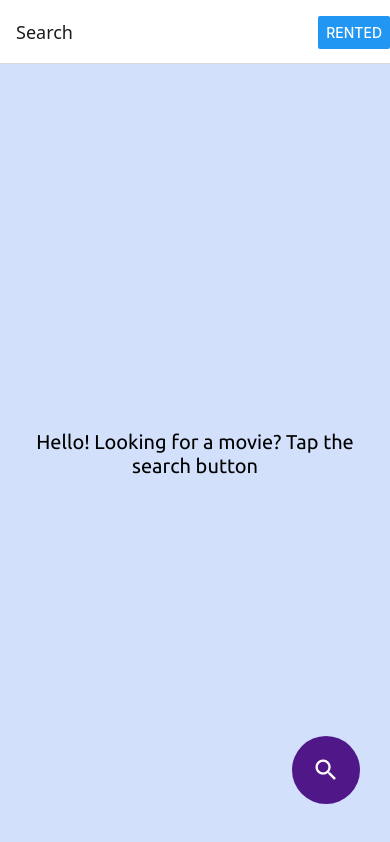
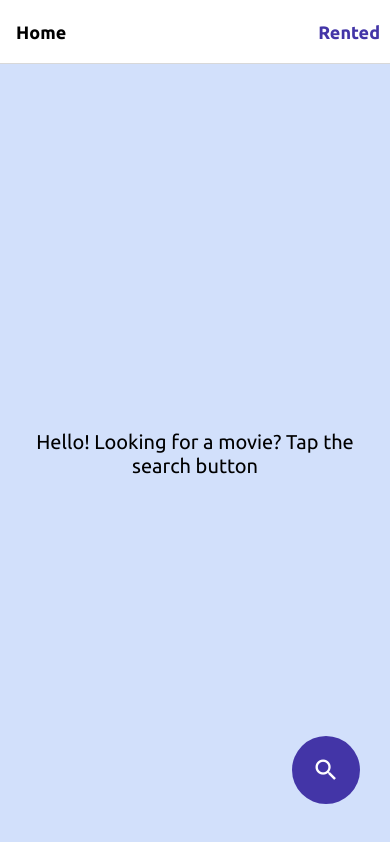
Before and after one commit to nizh0001/react-native-movie-app, a React Native app: screen /Search in a window 390 px wide. Built offline with nearby package versions, Linux system fonts and the light colour scheme.

Commit message:
Adding custom styles to navigation

```diff
--- a/screens/HomeScreen.js
+++ b/screens/HomeScreen.js
@@ -1,4 +1,5 @@
-import { Text, Button, View, FlatList } from "react-native";
+import { Text, View, FlatList } from "react-native";
+import { Button } from "@rneui/base";
 import { useNavigation } from "@react-navigation/native";
 import { useLayoutEffect, useState } from "react";
 import SearchModal from "../components/SearchModal";
@@ -9,12 +10,14 @@ import RentModal from "../components/RentModal";
 import { Icon } from "@rneui/themed";
 import { styles } from "../theme/theme";
 import { ActivityIndicator } from "react-native";
+import { useTheme } from "@rneui/themed";
 
 export default function HomeScreen() {
   const [visibleSearchModal, setVisibleSearchModal] = useState(false);
   const [visibleRentModal, setVisibleRentModal] = useState(false);
   const { moviesData, loading, notFound } = useSearch();
   const [selectedMovieId, setSelectedMovieId] = useState(null);
+  const { theme } = useTheme();
 
   function handleSearchModal() {
     setVisibleSearchModal(true);
@@ -29,8 +32,18 @@ export default function HomeScreen() {
 
   useLayoutEffect(() => {
     nav.setOptions({
+      headerTitle: () => (
+        <Text style={styles.homeTitle}>Home</Text> // Customize the title
+      ),
       headerRight: () => {
-        return <Button title="Rented" onPress={() => nav.navigate("Rented")} />;
+        return (
+          <Button
+            type="clear"
+            titleStyle={styles.buttonOkStyle}
+            title="Rented"
+            onPress={() => nav.navigate("Rented")}
+          />
+        );
       },
     });
   }, [nav]);
@@ -38,7 +51,7 @@ export default function HomeScreen() {
   return (
     <View style={styles.screenContainer}>
       {loading ? (
-        <ActivityIndicator size="large" color="#5C258D" />
+        <ActivityIndicator size="large" color={theme.colors.primary} />
       ) : notFound ? (
         <Text style={styles.welcomeText}>No movies found for your search.</Text>
       ) : moviesData.length > 0 ? (
--- a/screens/RentedScreen.js
+++ b/screens/RentedScreen.js
@@ -5,9 +5,11 @@ import MovieCard from "../components/MovieCard";
 import { useNavigation } from "@react-navigation/native";
 import { Icon } from "@rneui/themed";
 import { styles } from "../theme/theme";
+import { useTheme } from "@rneui/themed";
 
 export default function RentedScreen() {
   const { savedMovies } = useStorage();
+  const { theme } = useTheme();
 
   const nav = useNavigation();
 
@@ -18,6 +20,11 @@ export default function RentedScreen() {
   useLayoutEffect(() => {
     nav.setOptions({
       headerBackTitle: "Search",
+      headerTintColor: theme.colors.primary,
+      headerTitleStyle: {
+        fontFamily: "fontBold",
+        fontSize: 18,
+      },
     });
   }, [nav]);
 
--- a/screens/WatchScreen.js
+++ b/screens/WatchScreen.js
@@ -3,12 +3,13 @@ import { useRoute } from "@react-navigation/native";
 import { useStorage } from "../context/StorageContext";
 import { useNavigation } from "@react-navigation/native";
 import { useVideoPlayer, VideoView } from "expo-video";
-import { useRef, useEffect, useState } from "react";
+import { useRef, useEffect, useState, useLayoutEffect } from "react";
 import { useDeviceOrientation } from "@react-native-community/hooks";
 import { useEvent } from "expo";
 import { Button } from "@rneui/themed";
 import { Icon } from "@rneui/themed";
 import { styles } from "../theme/theme";
+import { useTheme } from "@rneui/themed";
 
 const videoSrc =
   "https://commondatastorage.googleapis.com/gtv-videos-bucket/sample/BigBuckBunny.mp4";
@@ -19,6 +20,7 @@ export default function WatchScreen() {
   const { savedMovies, deleteMovieFromStorage } = useStorage();
   const orientation = useDeviceOrientation();
   const [orient, setOrient] = useState("portrait");
+  const { theme } = useTheme();
 
   const movieToWatch = savedMovies.find((item) => item.id == id);
 
@@ -55,6 +57,16 @@ export default function WatchScreen() {
     });
   }
 
+  useLayoutEffect(() => {
+    nav.setOptions({
+      headerTintColor: theme.colors.primary,
+      headerTitleStyle: {
+        fontFamily: "fontBold",
+        fontSize: 18,
+      },
+    });
+  }, [nav]);
+
   return (
     <View style={styles.watchScreenContainer}>
       {!isPlaying && (
--- a/theme/theme.js
+++ b/theme/theme.js
@@ -95,7 +95,7 @@ export const theme = createTheme({
   },
   lightColors: {
     background: "#D2E0FB",
-    primary: "#4F1787",
+    primary: "#4335A7",
     secondary: "#F95454",
   },
 });
@@ -190,12 +190,16 @@ export const styles = StyleSheet.create({
   },
   buttonCancelStyle: {
     color: "#F95454",
-    fontFamily: "fontRegular",
+    fontFamily: "fontBold",
     fontSize: 18,
   },
   buttonOkStyle: {
-    color: "#4F1787",
-    fontFamily: "fontRegular",
+    color: "#4335A7",
+    fontFamily: "fontBold",
+    fontSize: 18,
+  },
+  homeTitle: {
+    fontFamily: "fontBold",
     fontSize: 18,
   },
 });
```
